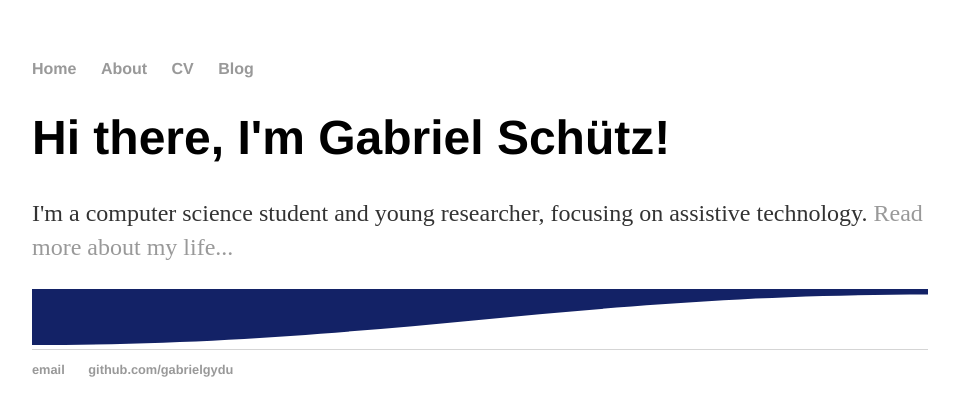
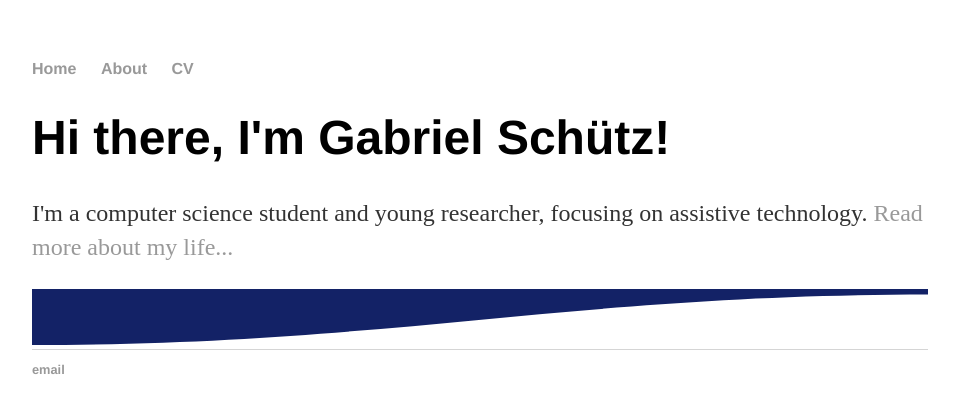
Before and after one commit to gabrielgydu/gabrielgydu.github.io, a Jekyll site: the page built from index.html, in a window 1280 px wide. Shown: the top 416 px of the page, without its empty margins (160-1119 px from the left). Built offline with Jekyll 4.4.1, drawn with Linux system fonts in a browser that asks for light colours.

Commit message:
Update default.html
deleted blog and git link

```diff
--- a/_layouts/default.html
+++ b/_layouts/default.html
@@ -11,7 +11,6 @@
 	        		<li><a href="/">Home</a></li>
 		        	<li><a href="/about">About</a></li>
 	        		<li><a href="./assets/cv.pdf">CV</a></li>
-	        		<li><a href="/blog">Blog</a></li>
 	    		</ul>
 			</nav>
 			<div class="container">
@@ -22,7 +21,6 @@
 			<footer>
 	    		<ul>
 	        		<li><a href="mailto:kontakt@gabrielschutz.de">email</a></li>
-	        		<li><a href="https://github.com/gabrielgydu">github.com/gabrielgydu</a></li>
 				</ul>
 			</footer>
 		</body>
```
